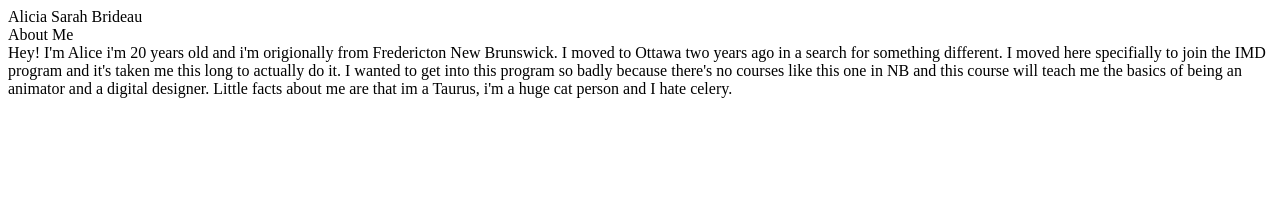
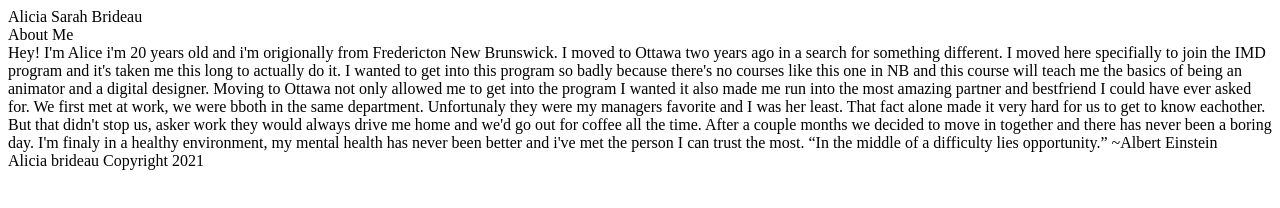
Before and after one commit to Brid0092/Brid0092.github.io, a plain HTML site: page html-assignment/index.html in a window 1280 px wide. Drawn offline with Linux system fonts and the light colour scheme.

Commit message:
Adds quote

```diff
--- a/html-assignment/index.html
+++ b/html-assignment/index.html
@@ -19,9 +19,16 @@
 </paragraph>
 
 <paragraph>
-    Little facts about me are that im a Taurus, i'm a huge cat person and I hate celery.
+    Moving to Ottawa not only allowed me to get into the program I wanted it also made me run into
+    the most amazing partner and bestfriend I could have ever asked for. We first met at work, we were bboth in the same
+    department. Unfortunaly they were my managers favorite and I was her least. That fact alone made it very hard for us
+    to get to know eachother. But that didn't stop us, asker work they would always drive me home and we'd go
+    out for coffee all the time. After a couple months we decided to move in together and there has never been a
+    boring day. I'm finaly in a healthy environment, my mental health has never been better and i've met the person
+    I can trust the most.
 </paragraph>
+<quote>“In the middle of a difficulty lies opportunity.” ~Albert Einstein</quote>
     </article>
-
+    <footer>Alicia brideau Copyright 2021</footer>
 </body>
 </html>
```
